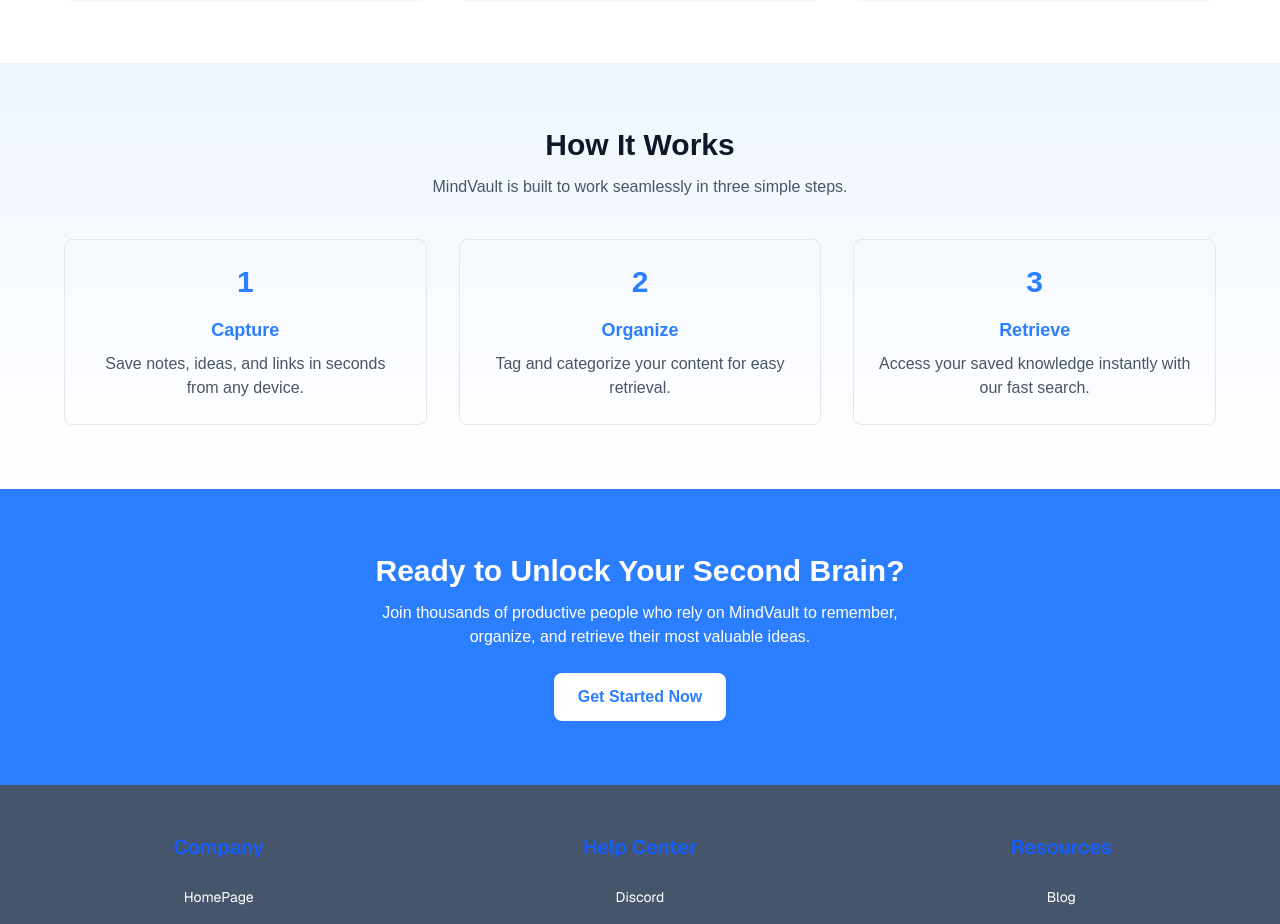
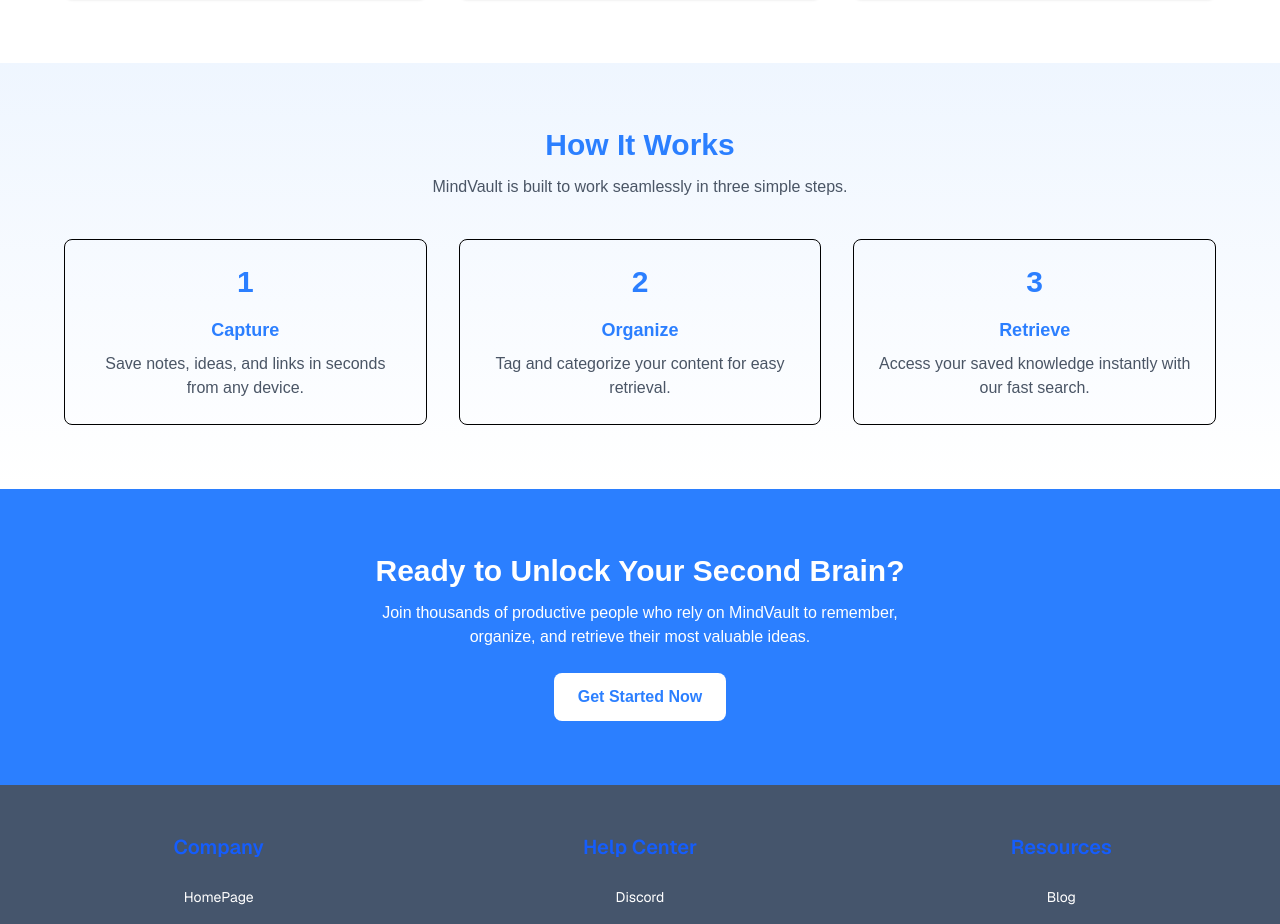
Before and after one commit to Webdev-Ishan/mindvault, a Next.js app: page / in a window 1280 px wide. Shown: the part 780-1704 px from the top of the page. Built offline with nearby package versions, Linux system fonts and the light colour scheme.

Commit message:
The minor UI fixes

```diff
--- a/app/page.tsx
+++ b/app/page.tsx
@@ -69,28 +69,34 @@
 
       {/* How It Works Section */}
       <section className="py-16 px-6 bg-gradient-to-b from-blue-50 to-white text-center">
-        <h2 className="text-3xl font-bold text-gray-900">How It Works</h2>
+        <h2 className="text-3xl font-bold text-blue-500">How It Works</h2>
         <p className="text-gray-600 mt-3 max-w-2xl mx-auto">
           MindVault is built to work seamlessly in three simple steps.
         </p>
         <div className="mt-10 grid gap-8 sm:grid-cols-3 max-w-6xl mx-auto">
-          <div className="p-6 rounded-lg border border-gray-200">
+          <div className="p-6 rounded-lg border border-black">
             <div className="text-blue-500 text-3xl font-bold">1</div>
-            <h3 className="mt-4 font-semibold text-lg text-blue-500">Capture</h3>
+            <h3 className="mt-4 font-semibold text-lg text-blue-500">
+              Capture
+            </h3>
             <p className="text-gray-600 mt-2">
               Save notes, ideas, and links in seconds from any device.
             </p>
           </div>
-          <div className="p-6 rounded-lg border border-gray-200">
+          <div className="p-6 rounded-lg border border-black">
             <div className="text-blue-500 text-3xl font-bold">2</div>
-            <h3 className="mt-4 font-semibold text-lg text-blue-500">Organize</h3>
+            <h3 className="mt-4 font-semibold text-lg text-blue-500">
+              Organize
+            </h3>
             <p className="text-gray-600 mt-2">
               Tag and categorize your content for easy retrieval.
             </p>
           </div>
-          <div className="p-6 rounded-lg border border-gray-200">
+          <div className="p-6 rounded-lg border border-black">
             <div className="text-blue-500 text-3xl font-bold">3</div>
-            <h3 className="mt-4 font-semibold text-lg text-blue-500">Retrieve</h3>
+            <h3 className="mt-4 font-semibold text-lg text-blue-500">
+              Retrieve
+            </h3>
             <p className="text-gray-600 mt-2">
               Access your saved knowledge instantly with our fast search.
             </p>
```
